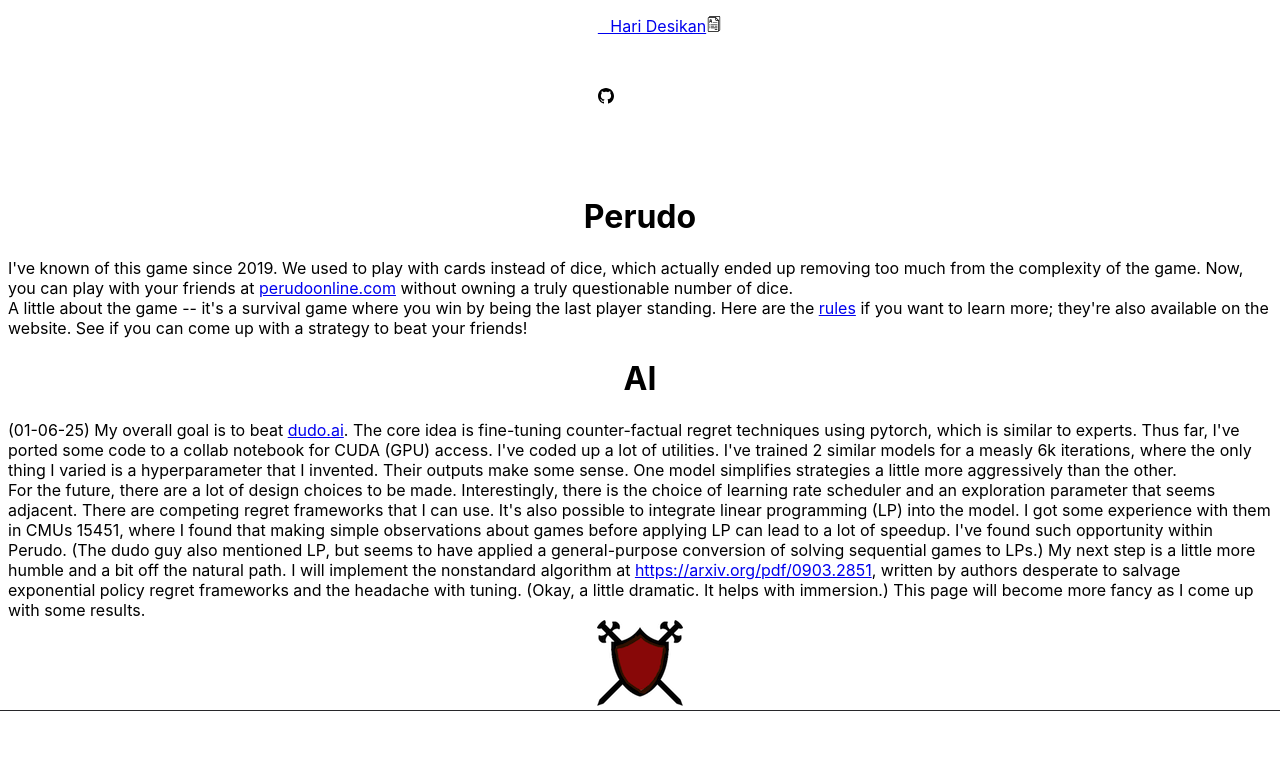
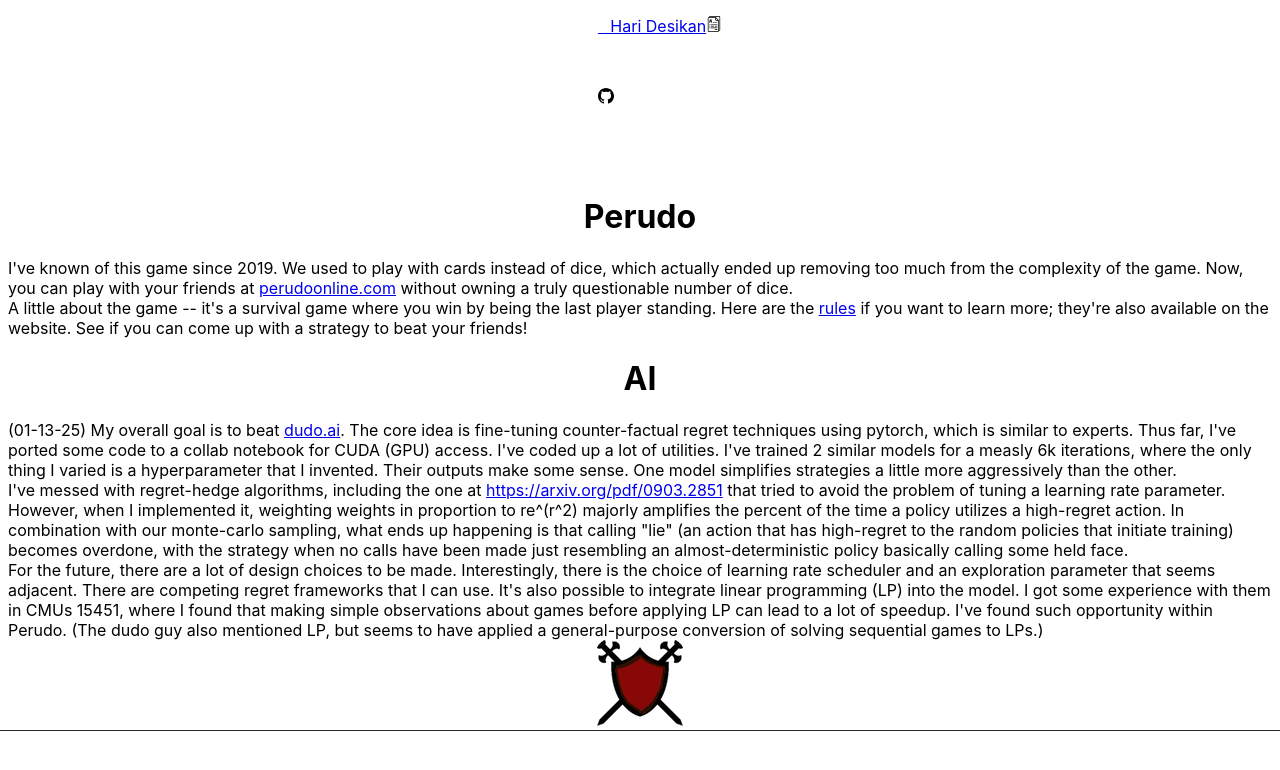
Before and after one commit to HeuristicHari/Hari_Website, a Next.js app: page /perudo_page in a window 1280 px wide. Shown: the top 770 px of the page. Built offline with nearby package versions, Linux system fonts and the light colour scheme.

Commit message:
nh sux :(

```diff
--- a/pages/perudo_page.js
+++ b/pages/perudo_page.js
@@ -27,20 +27,28 @@
     </div>
     <h1 className="text-center mb-1 font-semibold text-lg md:text-xl tracking-tight">AI</h1>
     <div className='text-black md:text-md space-x-2 sm: mx-16 md:mx-32 md:my-0 lg:mx-64'>
-        (01-06-25)
+        (01-13-25)
         My overall goal is to
         beat <a href="https://dudo.ai" rel="noopener noreferrer" className="text-purple-700 hover:text-blue-700 hover:underline">dudo.ai</a>. The core idea is fine-tuning counter-factual regret techniques using pytorch,
         which is similar to experts. Thus far, I've ported some code to a collab notebook for CUDA (GPU) access. I've coded up a lot of utilities. I've trained 2 similar models for a measly 6k iterations, where the only thing
         I varied is a hyperparameter that I invented. Their outputs make some sense. One model simplifies strategies a little more aggressively than the other.
 
     </div>
-    <div className='text-black md:text-md space-x-2 sm: mx-16 md:mx-32 my-2 md:my-4 lg:mx-64'>
+
+       <div className='text-black md:text-md space-x-2 sm: mx-16 md:mx-32 my-2 md:my-4 lg:mx-64'>
+       I've messed with regret-hedge algorithms, including the one at <a href="https://arxiv.org/pdf/0903.2851" rel="noopener noreferrer" className="text-purple-700 hover:text-blue-700 hover:underline">https://arxiv.org/pdf/0903.2851</a> that tried to
+       avoid the problem of tuning a learning rate parameter. However, when I implemented it, weighting weights in
+       proportion to re^(r^2) majorly amplifies the percent of the time a policy utilizes a high-regret action.
+       In combination with our monte-carlo sampling, what ends up happening is that calling "lie" (an action that has high-regret to the random policies that initiate training)
+       becomes overdone, with the strategy when no calls have been made just resembling an almost-deterministic policy basically calling some held face.
+
+
+</div>
+  <div className='text-black md:text-md space-x-2 sm: mx-16 md:mx-32 my-2 md:my-4 lg:mx-64'>
         For the future, there are a lot of design choices to be made. Interestingly, there is the choice of learning rate scheduler and an exploration parameter that seems adjacent. There are
         competing regret frameworks that I can use. It's also possible to integrate linear programming (LP) into the model. I got some experience with them in CMUs 15451, where I found that making simple observations about games
         before applying LP can lead to a lot of speedup. I've found such opportunity within Perudo. (The dudo guy also mentioned LP, but seems to have applied
-        a general-purpose conversion of solving sequential games to LPs.) My next step is a little more humble and a bit off the natural path. I will implement
-        the nonstandard algorithm at <a href="https://arxiv.org/pdf/0903.2851" rel="noopener noreferrer" className="text-purple-700 hover:text-blue-700 hover:underline">https://arxiv.org/pdf/0903.2851</a>, written by authors desperate to salvage exponential policy regret frameworks and the headache with tuning.
-        (Okay, a little dramatic. It helps with immersion.) This page will become more fancy as I come up with some results.
+        a general-purpose conversion of solving sequential games to LPs.)
     </div>
 
 
```
